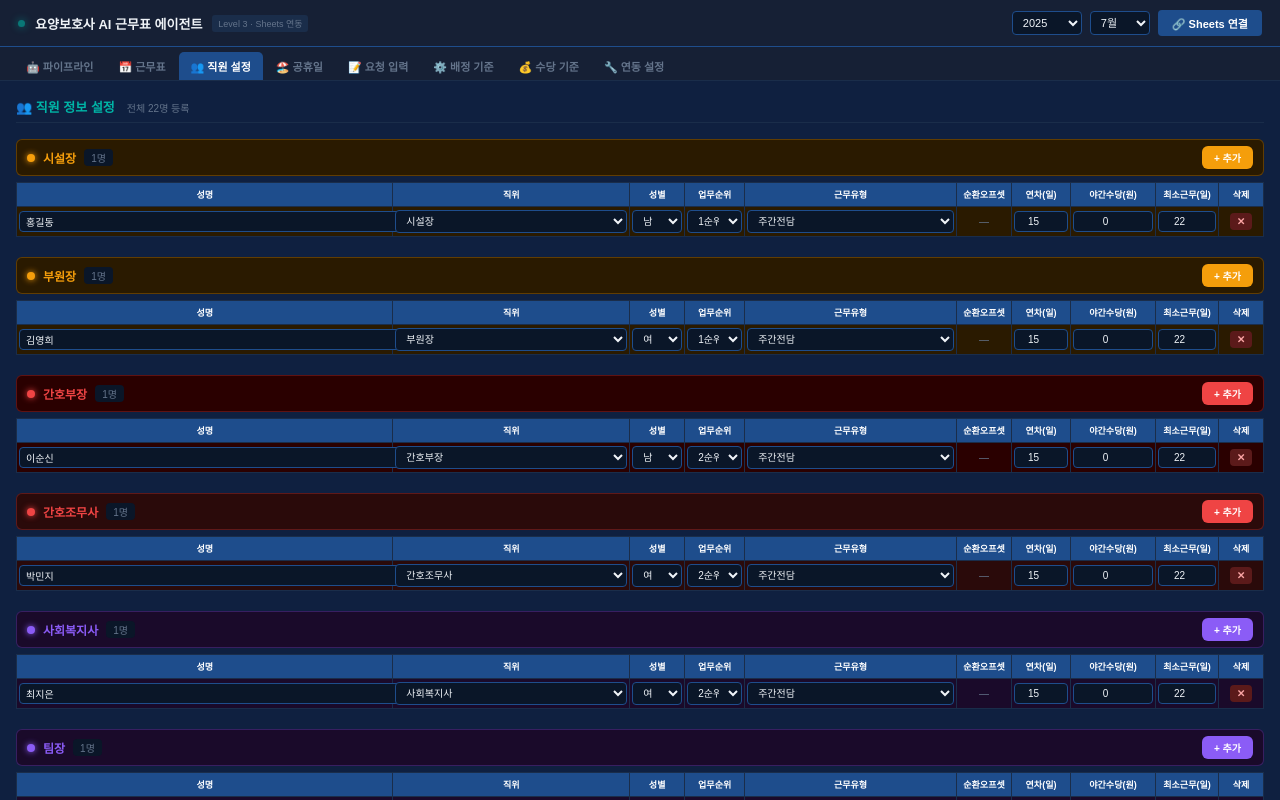
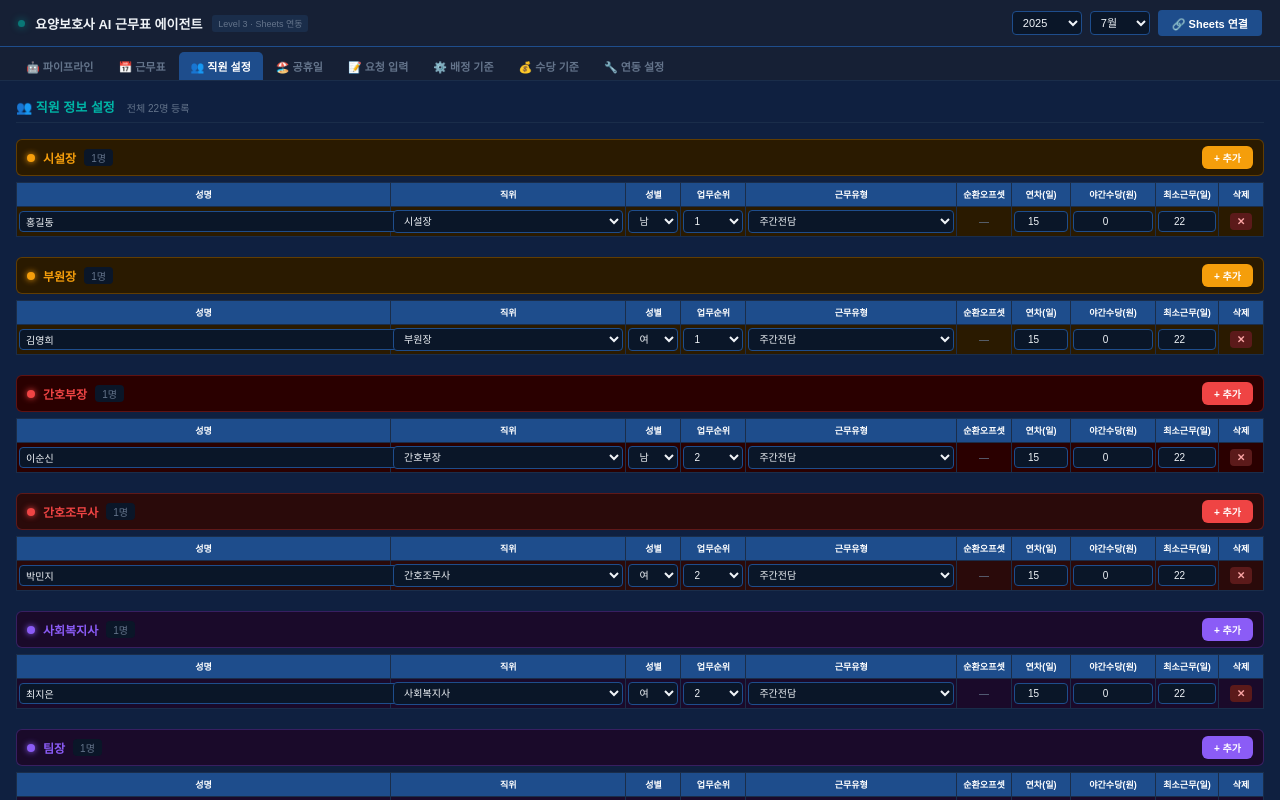
Before and after one commit to pjh1967/care-schedule-app, a React (Create React App) app: page / in a window 1280 px wide. Both pictures are taken after a click on the button "👥 직원 설정". Shown: the top 800 px of the page. Built offline with nearby package versions, Linux system fonts and the light colour scheme.

Commit message:
업무순위 표시값 숫자로 변경

```diff
--- a/src/App.js
+++ b/src/App.js
@@ -12,7 +12,6 @@ const GAPI_CONFIG = {
   SPREADSHEET_ID: "1xp3IJmB1jyrVY0DrDYdx2MXh4Xo68uRCTQkmh_xufhw",   // URL의 /d/XXXX/edit 에서 XXXX 부분
   SCOPES       : "https://www.googleapis.com/auth/spreadsheets",
 };
-
 // ── 색상 ──────────────────────────────────────────────────────
 const C = {
   navy:"#0F2040", steel:"#1E4D8C", teal:"#00B4A6",
@@ -352,8 +351,8 @@ const Sheets = {
     staff.forEach(s=>{ staffMap[s.name]={role:s.role||"",gender:s.gender||"",priority:s.priority||3}; });
     const rows = Object.entries(requests).flatMap(([name,days])=>
       Object.entries(days).map(([d,t])=>{
-        const info = staffMap[name]||{role:"",gender:"",priority:3};
-        return [name, info.role, info.gender, `${info.priority}순위`, Number(d), t, 1];
+        const info = staffMap[name]||{role:"",gender:"",priority:0};
+        return [name, info.role, info.gender, info.priority ? String(info.priority) : "-", Number(d), t, 1];
       })
     ).sort((a,b)=>a[4]-b[4]);
     const all = [...header, ...rows];
@@ -414,7 +413,7 @@ const Sheets = {
         emp.name,
         emp.role || "요양보호사",
         emp.gender || "여",
-        `${emp.priority||3}순위`,
+        emp.priority ? String(emp.priority) : "-",
         emp.type==="주간전담"?"주간전담": emp.type==="야간전담"?"야간전담":"순환",
         ...dayCells,
         dc, nc, oc, vc
@@ -1019,7 +1018,7 @@ function StaffPanel({staff, setStaff}){
       name: isMgr||isNurse ? `${role} 신규` : `${role} ${String(sameRole.length+1).padStart(2,"0")}`,
       role,
       gender:"여",
-      priority: isMgr?1 : isNurse?2 : 3,
+      priority: 0,
       type: isMgr||isNurse ? "주간전담" : "순환",
       offset: newOffset,
       leave:15, wage:0, minWork:22,
@@ -1118,13 +1117,17 @@ function StaffPanel({staff, setStaff}){
                         </select>
                       </td>
                       {/* 업무순위 */}
-                      <td style={{...td,width:55}}>
-                        <select value={s.priority||3}
+                      <td style={{...td,width:60}}>
+                        <select value={s.priority??0}
                           onChange={e=>update(i,"priority",Number(e.target.value))}
                           style={{...selectStyle,fontSize:10,width:"100%"}}>
-                          <option value={1}>1순위</option>
-                          <option value={2}>2순위</option>
-                          <option value={3}>3순위</option>
+                          <option value={0}>-</option>
+                          {Array.from(
+                            {length: staff.filter(x=>x.role==="요양보호사").length + 1},
+                            (_,k) => k+1
+                          ).map(n=>(
+                            <option key={n} value={n}>{n}</option>
+                          ))}
                         </select>
                       </td>
                       {/* 근무유형 */}
```
